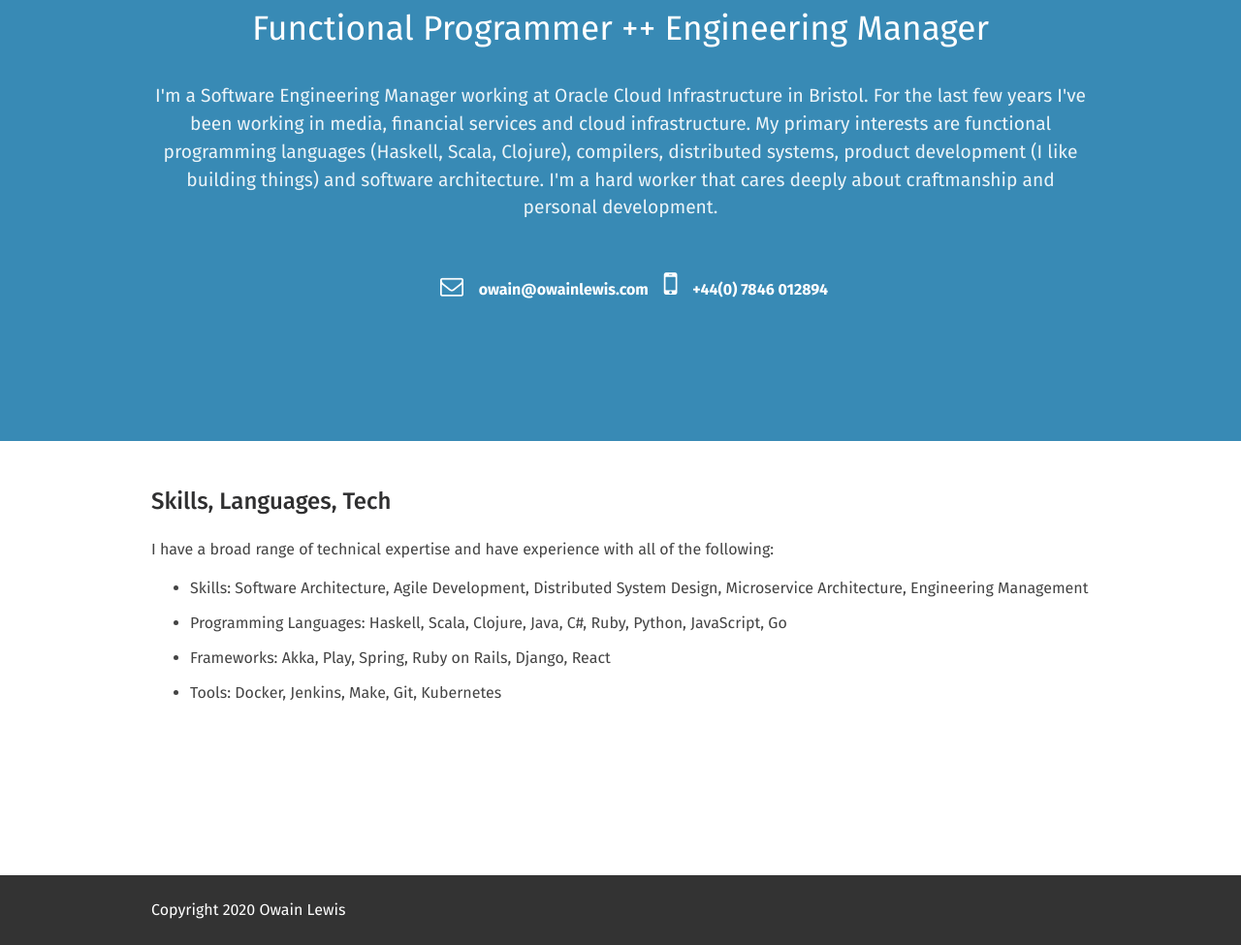
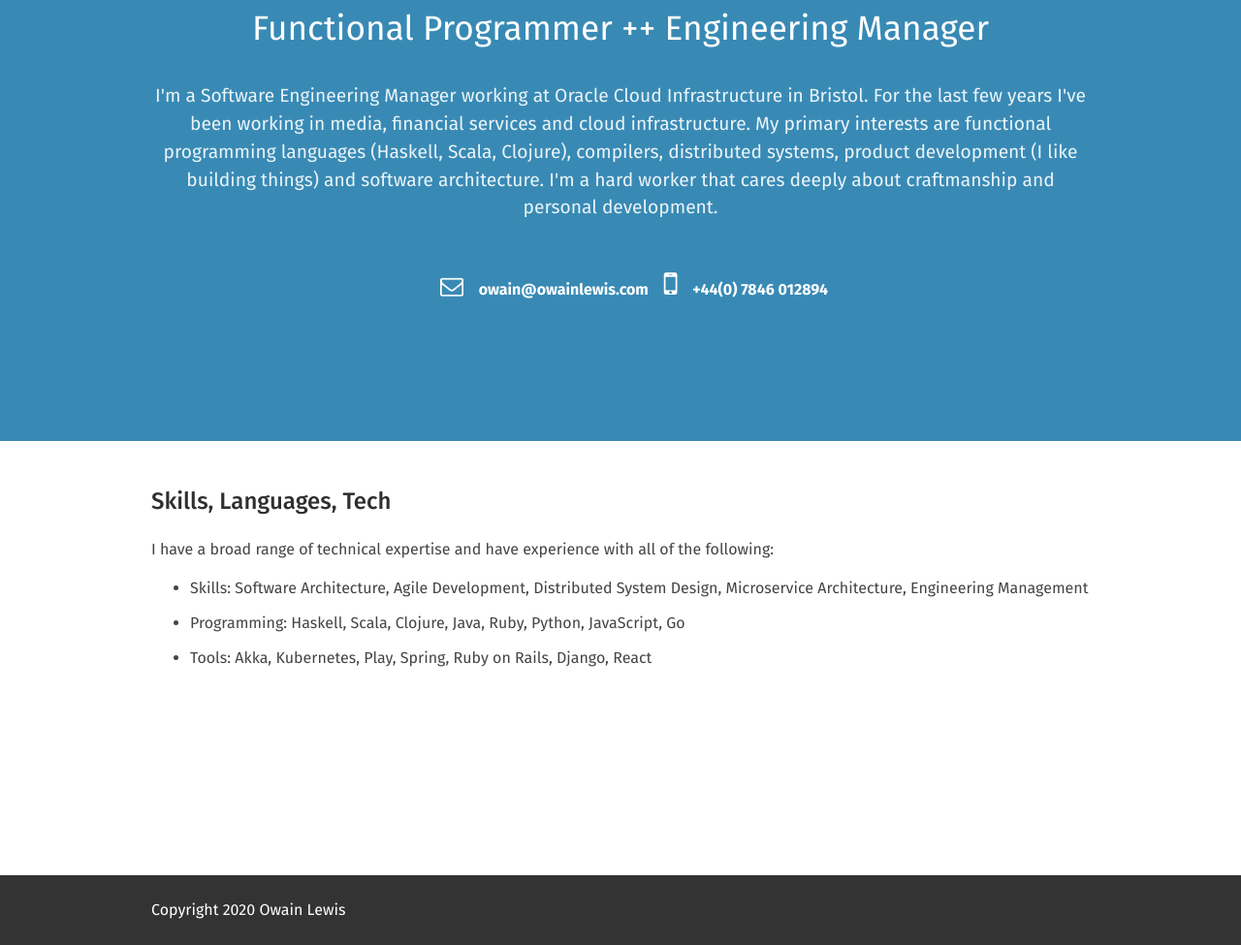
Before and after one commit to owainlewis/owainlewis.com, a plain HTML site: page index.html in a window 1280 px wide. Shown: the part 781-1756 px from the top of the page at 97% size. Drawn offline with nearby package versions, Linux system fonts and the light colour scheme.

Commit message:
Update index list

```diff
--- a/index.html
+++ b/index.html
@@ -78,9 +78,8 @@
 	  <p>I have a broad range of technical expertise and have experience with all of the following:</p>
 	  <ul>
 	    <li>Skills: Software Architecture, Agile Development, Distributed System Design, Microservice Architecture, Engineering Management</li>
-	    <li>Programming Languages: Haskell, Scala, Clojure, Java, C#, Ruby, Python, JavaScript, Go</li>
-	    <li>Frameworks: Akka, Play, Spring, Ruby on Rails, Django, React</li>
-	    <li>Tools: Docker, Jenkins, Make, Git, Kubernetes</li>
+	    <li>Programming: Haskell, Scala, Clojure, Java, Ruby, Python, JavaScript, Go</li>
+	    <li>Tools: Akka, Kubernetes, Play, Spring, Ruby on Rails, Django, React</li>
 	  </ul>
 	</div>
       </div>
```
